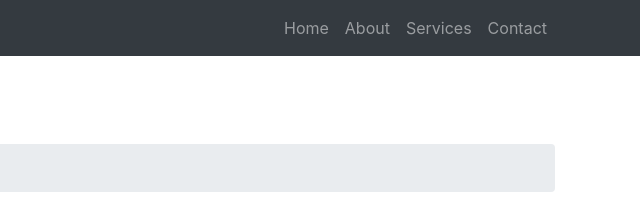
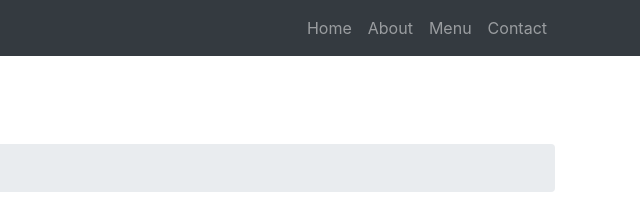
Before and after one commit to Judoka4662/Business-template-2, a website: page about.html in a window 1280 px wide. Shown: the top 205 px of the page, 640-1280 px from the left. Drawn offline with Linux system fonts and the light colour scheme.

Commit message:
Update about.html

```diff
--- a/about.html
+++ b/about.html
@@ -45,7 +45,7 @@
               <a class="nav-link" href="about.html">About</a>
             </li>
             <li class="nav-item">
-              <a class="nav-link" href="services.html">Services</a>
+              <a class="nav-link" href="services.html">Menu</a>
             </li>
             <li class="nav-item">
               <a class="nav-link" href="contact.html">Contact</a>
```
